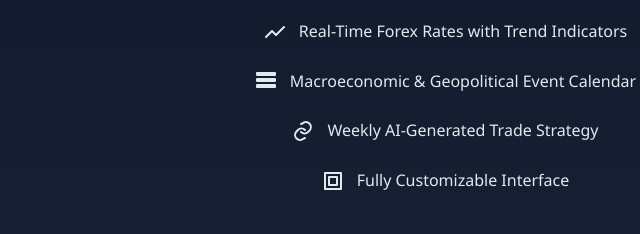
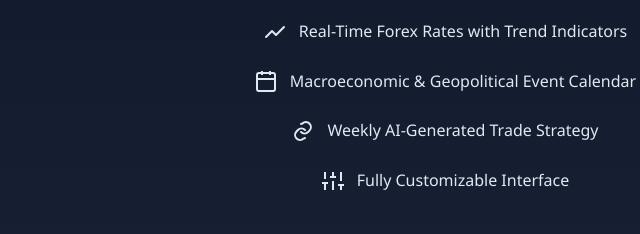
Before and after one commit to dnsgateway/600, a plain HTML site: page index.html in a window 1280 px wide. Shown: the part 283-517 px from the top of the page, 195-835 px from the left. Drawn offline with Linux system fonts and the light colour scheme.

Commit message:
Update index.html

```diff
--- a/index.html
+++ b/index.html
@@ -27,8 +27,11 @@
       Real-Time Forex Rates with Trend Indicators
     </li>
     <li>
-      <svg class="icon" xmlns="http://www.w3.org/2000/svg" viewBox="0 0 24 24" fill="none">
-        <path d="M3 4H21V6H3V4ZM3 10H21V12H3V10ZM3 16H21V18H3V16Z" stroke="currentColor" stroke-width="2" stroke-linecap="round" stroke-linejoin="round"/>
+       <svg class="icon" xmlns="http://www.w3.org/2000/svg" fill="none" viewBox="0 0 24 24">
+        <rect x="3" y="4" width="18" height="18" rx="2" ry="2" stroke="currentColor" stroke-width="2"/>
+        <line x1="16" y1="2" x2="16" y2="6" stroke="currentColor" stroke-width="2"/>
+        <line x1="8" y1="2" x2="8" y2="6" stroke="currentColor" stroke-width="2"/>
+        <line x1="3" y1="10" x2="21" y2="10" stroke="currentColor" stroke-width="2"/>
       </svg>
       Macroeconomic & Geopolitical Event Calendar
     </li>
@@ -40,8 +43,16 @@
       Weekly AI-Generated Trade Strategy
     </li>
     <li>
-      <svg class="icon" xmlns="http://www.w3.org/2000/svg" viewBox="0 0 24 24" fill="none">
-        <path d="M4 4H20V20H4V4ZM8 8H16V16H8V8Z" stroke="currentColor" stroke-width="2" stroke-linecap="round" stroke-linejoin="round"/>
+      <svg class="icon" xmlns="http://www.w3.org/2000/svg" fill="none" viewBox="0 0 24 24">
+        <line x1="4" y1="21" x2="4" y2="14" stroke="currentColor" stroke-width="2"/>
+        <line x1="4" y1="10" x2="4" y2="3" stroke="currentColor" stroke-width="2"/>
+        <line x1="12" y1="21" x2="12" y2="12" stroke="currentColor" stroke-width="2"/>
+        <line x1="12" y1="8" x2="12" y2="3" stroke="currentColor" stroke-width="2"/>
+        <line x1="20" y1="21" x2="20" y2="16" stroke="currentColor" stroke-width="2"/>
+        <line x1="20" y1="12" x2="20" y2="3" stroke="currentColor" stroke-width="2"/>
+        <line x1="1" y1="14" x2="7" y2="14" stroke="currentColor" stroke-width="2"/>
+        <line x1="9" y1="8" x2="15" y2="8" stroke="currentColor" stroke-width="2"/>
+        <line x1="17" y1="16" x2="23" y2="16" stroke="currentColor" stroke-width="2"/>
       </svg>
       Fully Customizable Interface
     </li>
```
